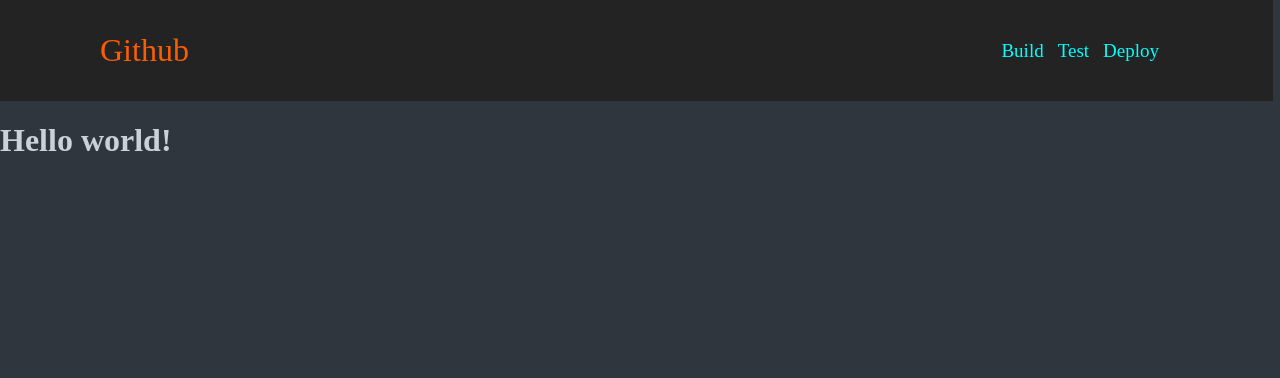
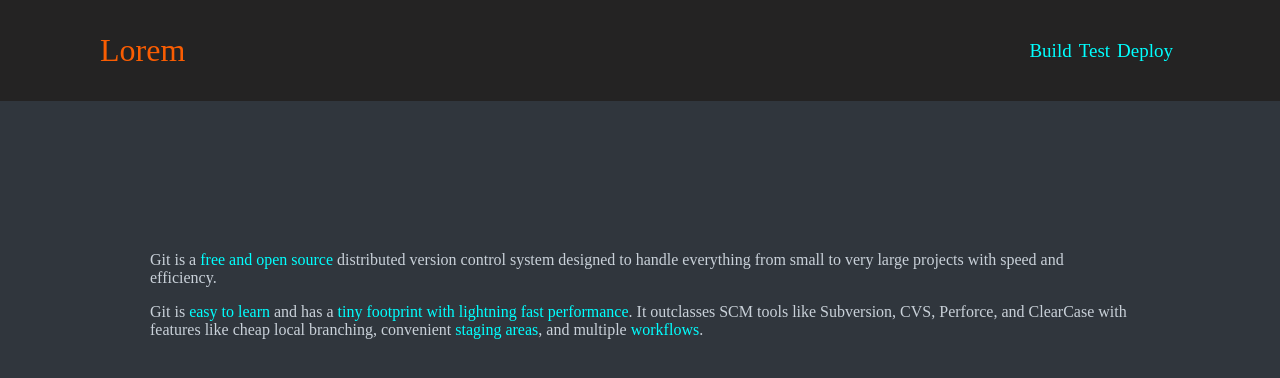
Before and after one commit to dariogonzalez-me/git_gitHub, a plain HTML site: page index.html in a window 1280 px wide. Drawn offline with Linux system fonts and the light colour scheme.

Commit message:
Cambios en el logo, titulo y parrafo. Tambien se corrige Css

```diff
--- a/index.html
+++ b/index.html
@@ -1,13 +1,13 @@
 <!doctype html>
 <html>
 	<head>
-		<title>gitHub</title>
+		<title>lorem.io</title>
 		<link rel="stylesheet" href="main.css">
 	</head>
 	<body>
 		<header>
 			<nav class="navbar">
-				<p class="logo">github</p>
+				<p class="logo">lorem</p>
 				<ul>
 					<li><a href="#">Build</a></li>
 					<li><a href="#">Test</a></li>
@@ -15,7 +15,11 @@
 				</ul>
 			</nav>
 		</header>
-		<h1>Hello world!</h1>
+		<article>
+
+			<p>Git is a <a href="https://git-scm.com/about/free-and-open-source">free and open source</a> distributed version control system designed to handle everything from small to very large projects with speed and efficiency. </p>
+			<p>Git is <a href="https://git-scm.com/doc">easy to learn</a> and has a <a href="https://git-scm.com/about/small-and-fast">tiny footprint with lightning fast performance</a>. It outclasses SCM tools like Subversion, CVS, Perforce, and ClearCase with features like cheap local branching, convenient <a href="https://git-scm.com/about/staging-area">staging areas</a>, and multiple <a href="https://git-scm.com/about/distributed">workflows</a>. </p>
+		</article>
 		<!-- <script src="script.js"></script> -->
 	</body>
 </html>
--- a/main.css
+++ b/main.css
@@ -24,11 +24,22 @@ ul{
 	display: flex;
 	justify-content: space-between;
 }
-.navbar, li, a{
+
+li, a{
+	color: aqua;
+	list-style: none;
+	list-style: none;
 	text-decoration: none;
-	list-style: none;
+
+}
+
+.navbar li a{
 	text-transform: capitalize;
-	color: aqua;
-	font-size: 19px;
+ 	font-size: 19px;
 	margin-right: 7px;
 }
+
+
+article{
+	margin: 150px;
+}
```
